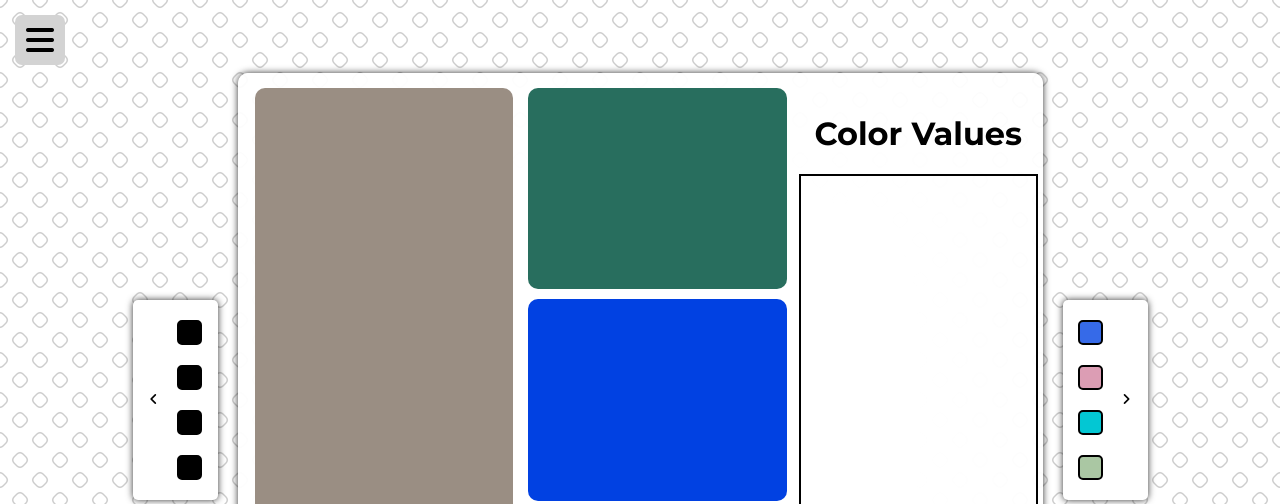
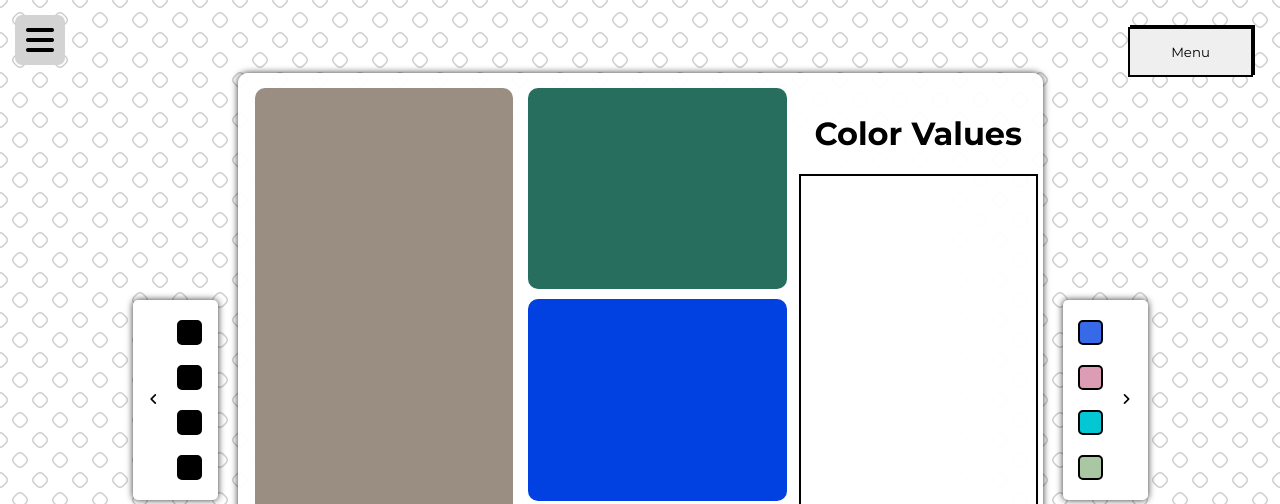
Before and after one commit to stapp425/Theme-Randomizer, a website: page view/index.html in a window 1280 px wide. Shown: the top 504 px of the page. Drawn offline with Linux system fonts and the light colour scheme.

Commit message:
adding nav bar

```diff
--- a/public/css/style.css
+++ b/public/css/style.css
@@ -76,6 +76,34 @@ body {
     cursor: pointer;
     color: white;
     background-color: rgba(0, 0, 0, 0.75);
+}
+
+.nav-bar {
+    position: absolute;
+    top: 25px;
+    right: 25px;
+    height: 50px;
+    width: 125px;
+    border: var(--default-border);
+    transform-origin: right;
+    transition: 0.25s ease-in;
+}
+
+.nav-bar > * {
+    position: absolute;
+    top: 0;
+    right: 0;
+    height: 50px;
+    width: 125px;
+    border: var(--default-border);
+}
+
+.nav-bar > *:hover {
+    cursor: pointer;
+}
+
+.nav-bar-opened {
+    transform: scaleX(3);
 }
 
 .popup-window {
--- a/public/scripts/script.js
+++ b/public/scripts/script.js
@@ -32,6 +32,9 @@ const statusArrow = document.getElementById("status-arrow");
 const customizationOptions = document.querySelector(".customization-options");
 const customButtons = [...document.getElementsByClassName("custom-option")];
 const hoverDescription = document.querySelector(".hover-description");
+const navBar = document.querySelector(".nav-bar");
+const navBarToggleButton = document.querySelector(".nav-bar-toggle-button");
+const navBarOptions = [...navBar.children];
 
 const PORT = 3500;
 
@@ -131,6 +134,10 @@ function setOrientation() {
 }
 
 addEventListener("resize", setOrientation);
+
+navBarToggleButton.addEventListener("click", () => {
+    navBar.classList.toggle("nav-bar-opened");
+});
 
 function convertColorValues(colorValue) {
     let result;
@@ -623,7 +630,6 @@ function resetCopyHoverBackgrounds() {
 
         element.addEventListener("click", () => {
             navigator.clipboard.writeText(convertColorValues(element.style.backgroundColor));
-
             copyButton.innerHTML = `<i class="fa-solid fa-check"></i>`;
         }, { signal: signals.themeAC.signal });
     });
@@ -632,7 +638,6 @@ function resetCopyHoverBackgrounds() {
 function displayValues() {
     const prevContainerChildren = prevContainer.children;
     const nextContainerChildren = nextContainer.children;
-
 
     for (let i = 0; i < prevContainerChildren.length; i++)
         prevContainerChildren[i].style.backgroundColor = toggleBackgrounds[currIndex - 1][i];
--- a/view/index.html
+++ b/view/index.html
@@ -17,6 +17,12 @@
       <button id="close-notification">
         <i class="fa-solid fa-xmark"></i>
       </button>
+    </div>
+
+    <div class="nav-bar">
+      <div class="nav-bar-about">About</div>
+      <div class="nav-bar-socials">Socials</div>
+      <button class="nav-bar-toggle-button">Menu</button>
     </div>
 
     <button class="previous-button">
```
